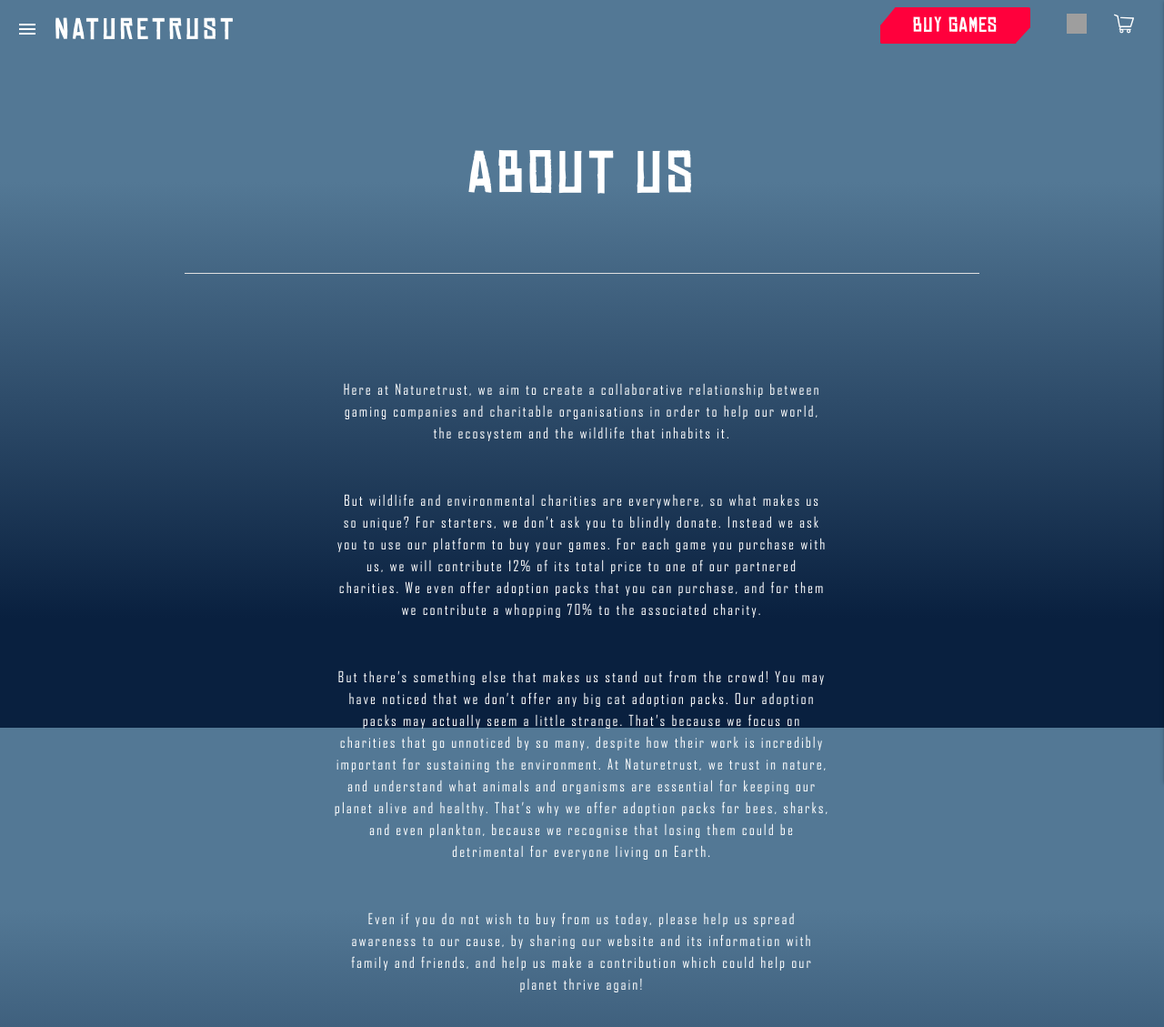
After one commit to Code-Institute-Submissions/Code-Institute-Submissions-naturetrust_SepResub, a Django app: page /about-us/ in a window 1280 px wide. The commit adds this page. Shown: the whole page at 91% size. Run offline with Django 3.2, Linux system fonts and the light colour scheme; parts of the project's set-up code (start-up, migrations or seed data) failed here and were passed over; some libraries are stand-ins or nearby versions; grey boxes are pictures that could not be loaded.

Commit message:
Update home page and Add about us and contact page

```diff
--- /dev/null
+++ b/home/templates/home/about.html
@@ -0,0 +1,56 @@
+{% extends "base.html" %}
+
+{% block content %}
+<section class="profile" id="aboutUS">
+    <div class="container">
+        <!-- Heading -->
+        <div class="row my-5">
+            <div class="col s12">
+                <h1 class="title center">About Us</h1>
+            </div>
+            <div class="col s12 my-5">
+                <div class="divider"></div>
+            </div>
+        </div>
+        <div class="row center mt-5">
+            <div class="col s12 m10 offset-m1 l8 offset-l2">
+                <p>
+                    Here at Naturetrust, we aim to create a collaborative relationship between gaming companies and charitable
+                    organisations in order to help our world, the ecosystem and the wildlife that inhabits it.
+                </p>
+            </div>
+        </div>
+        <div class="row center">
+            <div class="col s12 m10 offset-m1 l8 offset-l2">
+                <p>
+                    But wildlife and environmental charities are everywhere, so what makes us so unique? For starters, we don’t ask
+                    you to blindly donate. Instead we ask you to use our platform to buy your games. For each game you purchase with
+                    us, we will contribute 12% of its total price to one of our partnered charities. We even offer adoption packs
+                    that you can purchase, and for them we contribute a whopping 70% to the associated charity.
+                </p>
+            </div>
+        </div>
+        <div class="row center">
+            <div class="col s12 m10 offset-m1 l8 offset-l2">
+                <p>
+                    But there’s something else that makes us stand out from the crowd! You may have noticed that we don’t offer any
+                    big cat adoption packs. Our adoption packs may actually seem a little strange. That’s because we focus on
+                    charities that go unnoticed by so many, despite how their work is incredibly important for sustaining the
+                    environment. At Naturetrust, we trust in nature, and understand what animals and organisms are essential for
+                    keeping our planet alive and healthy. That’s why we offer adoption packs for bees, sharks, and even plankton,
+                    because we recognise that losing them could be detrimental for everyone living on Earth.
+                </p>
+            </div>
+        </div>
+        <div class="row center">
+            <div class="col s12 m10 offset-m1 l8 offset-l2">
+                <p>
+                    Even if you do not wish to buy from us today, please help us spread awareness to our cause, by sharing our
+                    website and its information with family and friends, and help us make a contribution which could help our planet
+                    thrive again!
+                </p>
+            </div>
+        </div>
+    </div>
+</section>
+{% endblock %}
--- a/home/urls.py
+++ b/home/urls.py
@@ -5,4 +5,6 @@ from . import views
 
 urlpatterns = [
     path('', views.home, name='home'),
+    path('about-us/', views.about, name='about'),
+    path('contact/', views.contact, name='contact'),
 ]
--- a/home/views.py
+++ b/home/views.py
@@ -3,3 +3,11 @@ from django.shortcuts import render
 
 def home(request):
     return render(request, 'home/index.html')
+
+
+def about(request):
+    return render(request, 'home/about.html')
+
+
+def contact(request):
+    return render(request, 'home/contact.html')
--- a/static/css/base.css
+++ b/static/css/base.css
@@ -299,6 +299,7 @@ Authentication styles
     text-transform: uppercase;
     letter-spacing: 1px;
     font-size: 14px;
+    cursor: pointer;
 }
 
 .standard-text-link-muted {
@@ -510,6 +511,26 @@ Parallax and image styles
     z-index: 1;
 }
 
+#homePage .section p {
+    font-family: 'AgencyFB', sans-serif;
+    font-size: 18px;
+    letter-spacing: 2px;
+    text-transform: uppercase;
+    padding: 15px;
+}
+
+/* ======================================================
+About and Contact page styles
+====================================================== */
+
+#aboutUS p,
+#contactUs p {
+    font-family: 'AgencyFB', sans-serif;
+    font-size: 16px;
+    letter-spacing: 2px;
+    padding: 15px;
+}
+
 /* ======================================================
 Games page styles
 ====================================================== */
--- a/templates/base.html
+++ b/templates/base.html
@@ -63,9 +63,9 @@
             <li><a href="#!" class="sidenav-close"><i class="material-icons white-text">close</i></a></li>
             <li><h4 class="title">NatureTrust</h4></li>
             <li class="title"><a href="{% url 'games' %}">Buy Games</a></li>
-            <li class="title"><a href="#!">About Us</a></li>
+            <li class="title"><a href="{% url 'about' %}">About Us</a></li>
             <li class="title"><a href="{% url 'adoptions' %}">Adoption Packs</a></li>
-            <li class="title"><a href="#!">Contact Us</a></li>
+            <li class="title"><a href="{% url 'contact' %}">Contact Us</a></li>
         </ul>
         <!-- Profile dropdown -->
         <ul id='profile-dropdown' class='dropdown-content' style="background: #050A32;">
```
Also changed, not shown: home/templates/home/contact.html (added, +36 -0 lines), home/templates/home/index.html (+18 -12 lines).
